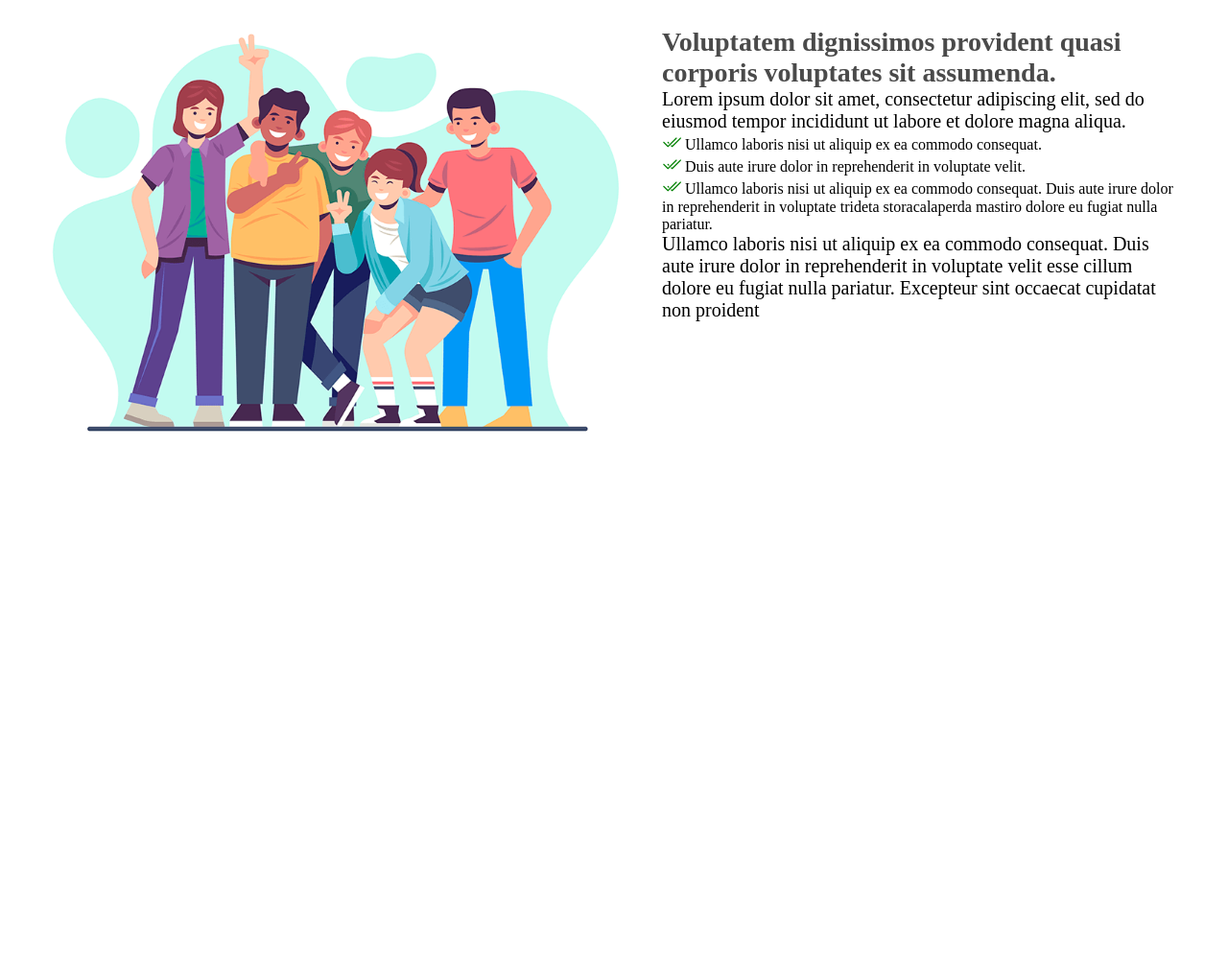
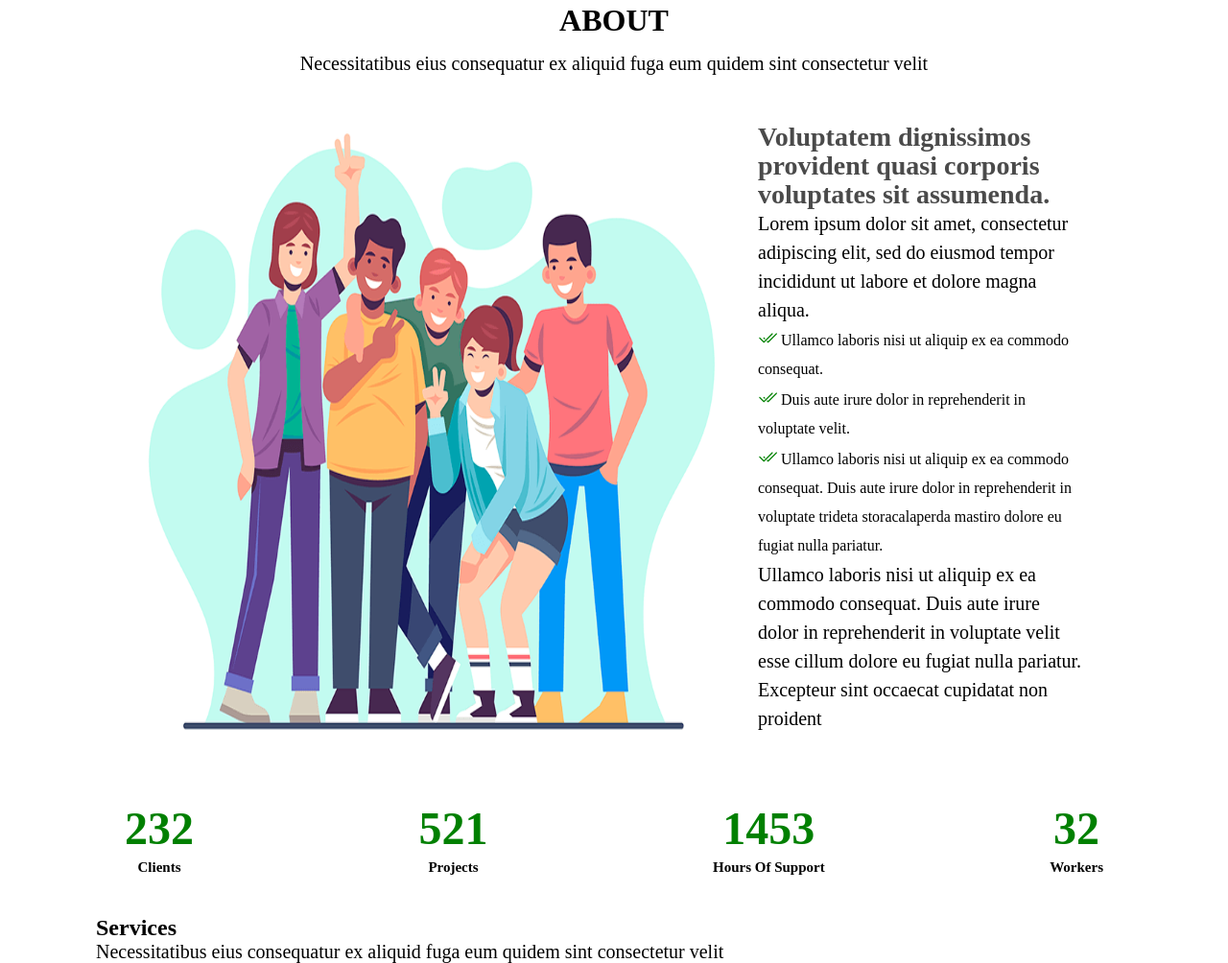
Before and after one commit to joeyovey/eNno-single-page, a plain HTML site: page index.html in a window 1280 px wide. Shown: the part 859-1863 px from the top of the page at 96% size. Before the commit the page ends 1361 px from the top, so only its background shows below. Drawn offline with nearby package versions, Linux system fonts and the light colour scheme.

Commit message:
made changes to the about sections, and services section

```diff
--- a/assets/css/style.css
+++ b/assets/css/style.css
@@ -5,7 +5,7 @@
 }
 
 body{
-  /* padding: 0px 150px; */
+  padding: 0px 100px;
 }
 ul li{
   list-style: none;
@@ -15,9 +15,9 @@ ul li{
 .nav-items {
     font-family: "Ubuntu", serif;
     display: flex;
-    justify-content: space-around;
+    justify-content: space-between;
     align-items: center;
-    /* padding: 20px; */
+    padding: 10px 0px 50px;
   }
 
   /* Logo section */
@@ -37,7 +37,7 @@ ul li{
   .nav-list ul {
     display: flex;
     list-style: none;
-    gap: 10px;
+    gap: 20px;
   }
 
   .nav-list ul li {
@@ -46,10 +46,9 @@ ul li{
 
   .nav-list ul li a {
     text-decoration: none;
-    font-size: 16px;
+    font-size: 20px;
     font-weight: 400;
-    /* padding: 0.5px 5px; */
-    display: inline-block;
+    padding: 0.5px 5px;
     color: rgb(95, 104, 123);
   }
 
@@ -79,7 +78,7 @@ ul li{
 
   .get-started {
     border: none;
-    padding: 0.5rem 1rem;
+    padding: 0.9rem 1rem;
     font-size: 14px;
     font-weight: 600;
     cursor: pointer;
@@ -87,7 +86,6 @@ ul li{
     background-color: rgb(55, 156, 69);
     border-radius: 50px;
   }
-
 
 
   /* Main page */
@@ -116,7 +114,7 @@ ul li{
   }
   .home-btn button{
     border: none;
-    padding: 0.5rem 1rem;
+    padding: 0.9rem 1rem;
     font-size: 14px;
     font-weight: 600;
     cursor: pointer;
@@ -150,6 +148,8 @@ ul li{
   align-items: center;
   font-family: "Raleway", serif;
   line-height: 30px;
+  gap: 20px;
+
 }
 
 
@@ -209,6 +209,11 @@ h3 {
   height: auto;
 }
 
+/* Content section */
+.content{
+  line-height: 30px;
+}
+
 .sec2 h3{
   font-size: 1.75rem;
     font-weight: 700;
@@ -221,3 +226,27 @@ h3 {
   color: green;
   font-size: 20px;
 }
+
+/* Sect3 */
+#about .sec3{
+  display: flex;
+  justify-content: space-between;
+  align-items: center;
+  text-align: center;
+  line-height: 40px;
+}
+
+.sec3 .items{
+  padding: 30px;
+}
+.sec3 h2{
+  font-size: 48px;
+  font-weight: 700;
+  color: green;
+}
+.sec3 p{
+  font-weight: 600;
+  font-size: 15px;
+}
+
+/* SERVICES */
--- a/index.html
+++ b/index.html
@@ -109,6 +109,7 @@
           <h2>ABOUT</h2>
           <p>Necessitatibus eius consequatur ex aliquid fuga eum quidem sint consectetur velit</p>
         </div>
+        <!-- section 2 -->
         <div class="sec2">
           <img src="assets/img/about.png" alt="" class="img-fluid">
           <!-- <a href="https://www.youtube.com/watch?v=Y7f98aduVJ8" class="play-btn"></a> -->
@@ -134,12 +135,37 @@
             </p>
           </div>
         </div>
+        <!-- end of content section -->
+         <div class="sec3">
+          <div class="items">
+            <h2>232</h2>
+            <p>Clients</p>
+          </div>
+          <div class="items">
+            <h2>521</h2>
+            <p>Projects</p>
+          </div>
+          <div class="items">
+            <h2>1453</h2>
+            <p>Hours Of Support</p>
+          </div>
+          <div class="items">
+            <h2>32</h2>
+            <p>Workers</p>
+          </div>
+         </div>
       </section>
       <!-- end of about section -->
 
        <!-- Sevices section -->
       <section id="service">
+        <div class="sec1">
+          <h1>Services</h1>
+          <p>Necessitatibus eius consequatur ex aliquid fuga eum quidem sint consectetur velit</p>
+        </div>
+        <div class="sec2">
 
+        </div>
       </section>
       <!-- end of serction section -->
 
```
